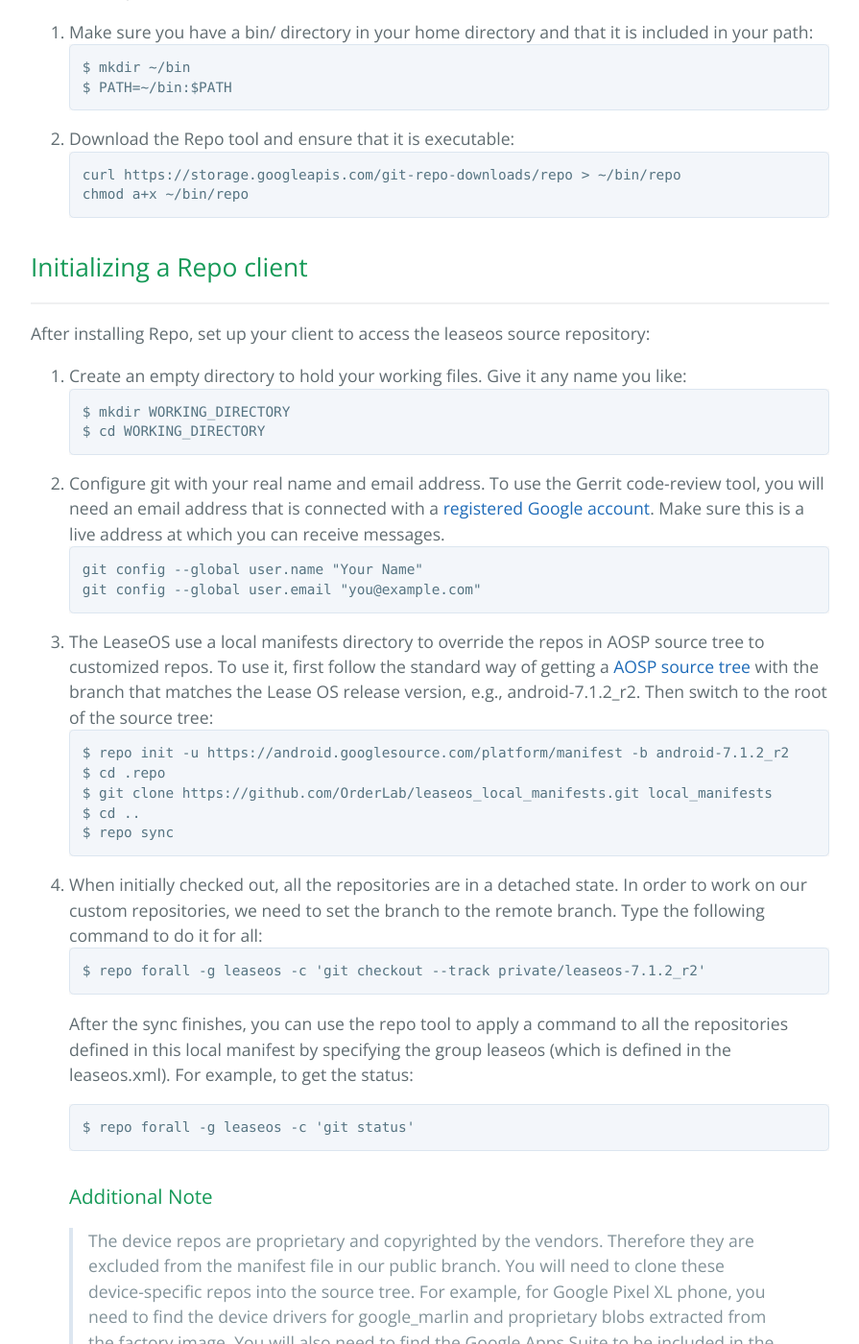
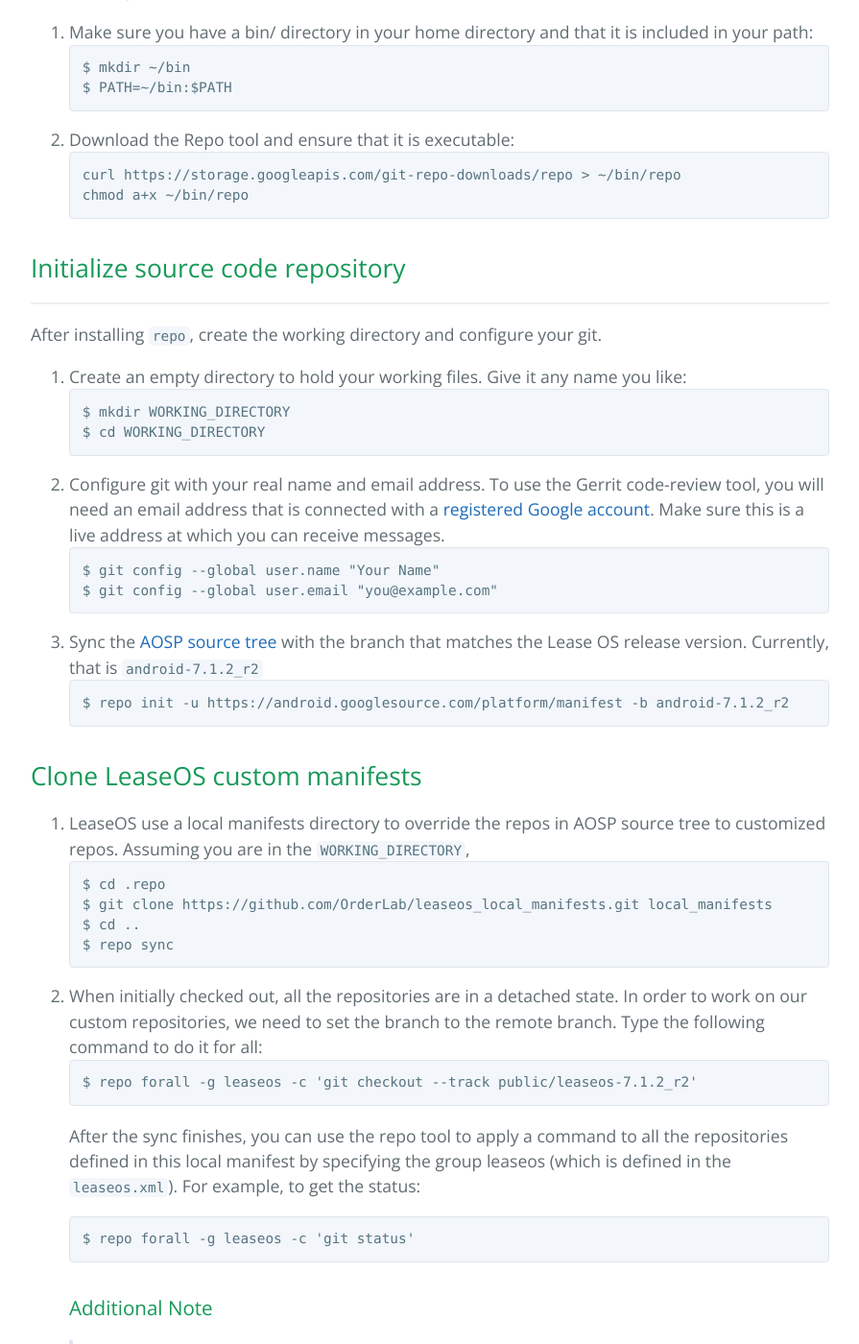
Before and after one commit to OrderLab/leaseos-www, a Jekyll site: the page built from downloading.md, in a window 1280 px wide and 1400 px high, scrolled down 413 px. Shown: the whole window at 96% size, without its empty margins (192-1087 px from the left). Built offline with Jekyll 4.4.1, drawn with Linux system fonts in a browser that asks for light colours; some of the changed text lies outside the part shown.

Commit message:
update download instructions

````diff
--- a/downloading.md
+++ b/downloading.md
@@ -25,9 +25,9 @@
 chmod a+x ~/bin/repo
 ```
 
-## Initializing a Repo client
+## Initialize source code repository
 ---
-After installing Repo, set up your client to access the leaseos source repository:
+After installing `repo`, create the working directory and configure your git.
 
 1. Create an empty directory to hold your working files.  Give it any name you like:
 ```
@@ -38,26 +38,32 @@
 you will need an email address that is connected with a [registered Google account](https://myaccount.google.com/). Make sure
 this is a live address at which you can receive messages.
 ```
-git config --global user.name "Your Name"
-git config --global user.email "you@example.com"
+$ git config --global user.name "Your Name"
+$ git config --global user.email "you@example.com"
 ```
-3. The LeaseOS use a local manifests directory to override the repos in AOSP source tree to customized repos. To use it,
-first follow the standard way of getting a [AOSP source tree](https://source.android.com/setup/build/downloading) with
-the branch that matches the Lease OS release version, e.g., android-7.1.2_r2. Then switch to the root of the source tree:
+3. Sync the [AOSP source tree](https://source.android.com/setup/build/downloading) with the branch
+that matches the Lease OS release version. Currently, that is `android-7.1.2_r2`
 ```
 $ repo init -u https://android.googlesource.com/platform/manifest -b android-7.1.2_r2
+```
+
+## Clone LeaseOS custom manifests
+1. LeaseOS use a local manifests directory to override the repos in AOSP source tree to customized repos.
+Assuming you are in the `WORKING_DIRECTORY`,
+```
 $ cd .repo
 $ git clone https://github.com/OrderLab/leaseos_local_manifests.git local_manifests
 $ cd ..
 $ repo sync
 ```
-4. When initially checked out, all the repositories are in a detached state. In order to work on our custom repositories,
+
+2. When initially checked out, all the repositories are in a detached state. In order to work on our custom repositories,
 we need to set the branch to the remote branch. Type the following command to do it for all:
 ```
-$ repo forall -g leaseos -c 'git checkout --track private/leaseos-7.1.2_r2'
+$ repo forall -g leaseos -c 'git checkout --track public/leaseos-7.1.2_r2'
 ```
 After the sync finishes, you can use the repo tool to apply a command to all the repositories defined in this local manifest
-by specifying the group leaseos (which is defined in the leaseos.xml). For example, to get the status:
+by specifying the group leaseos (which is defined in the `leaseos.xml`). For example, to get the status:
 ```
 $ repo forall -g leaseos -c 'git status'
 ```
````
Also changed, not shown: other parts of downloading.md (+4 -4 lines), build.md (added, +21 -0 lines), running.md (deleted, +0 -10 lines), start.md (+1 -1 lines).
